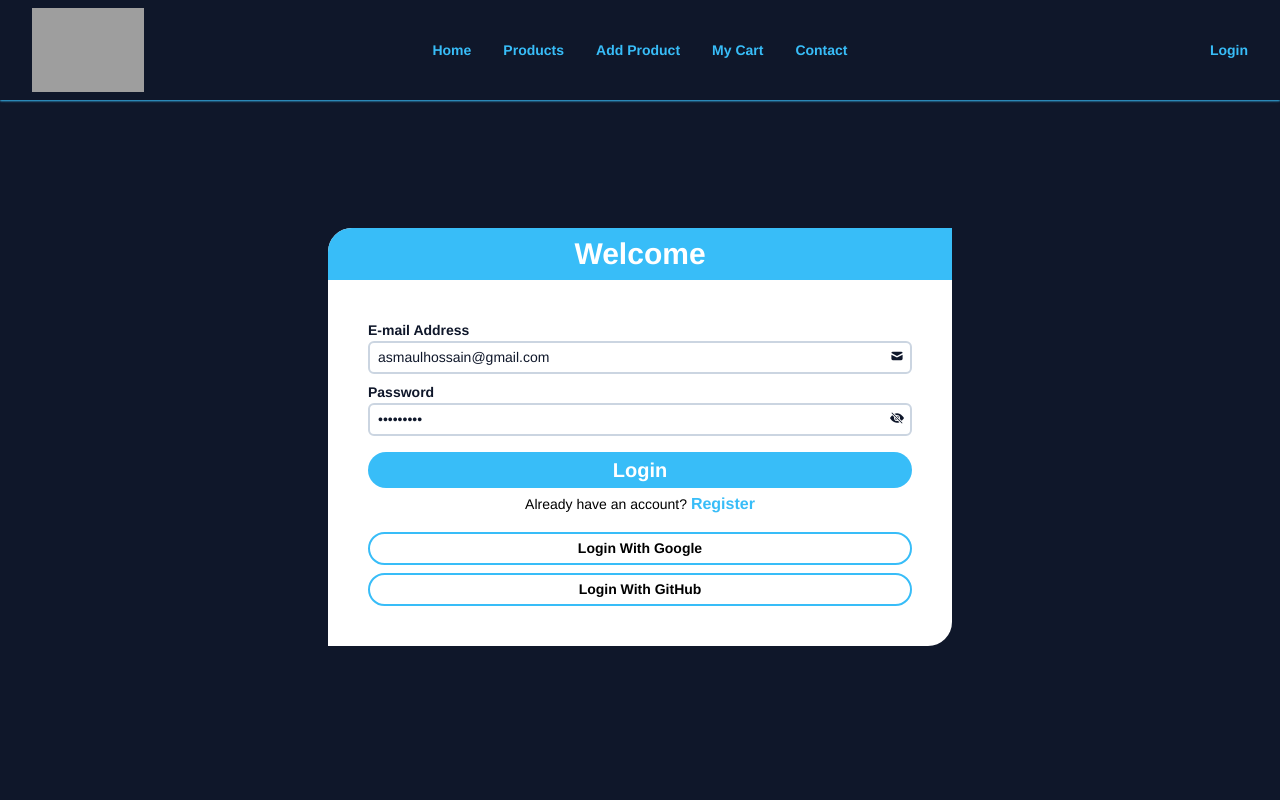
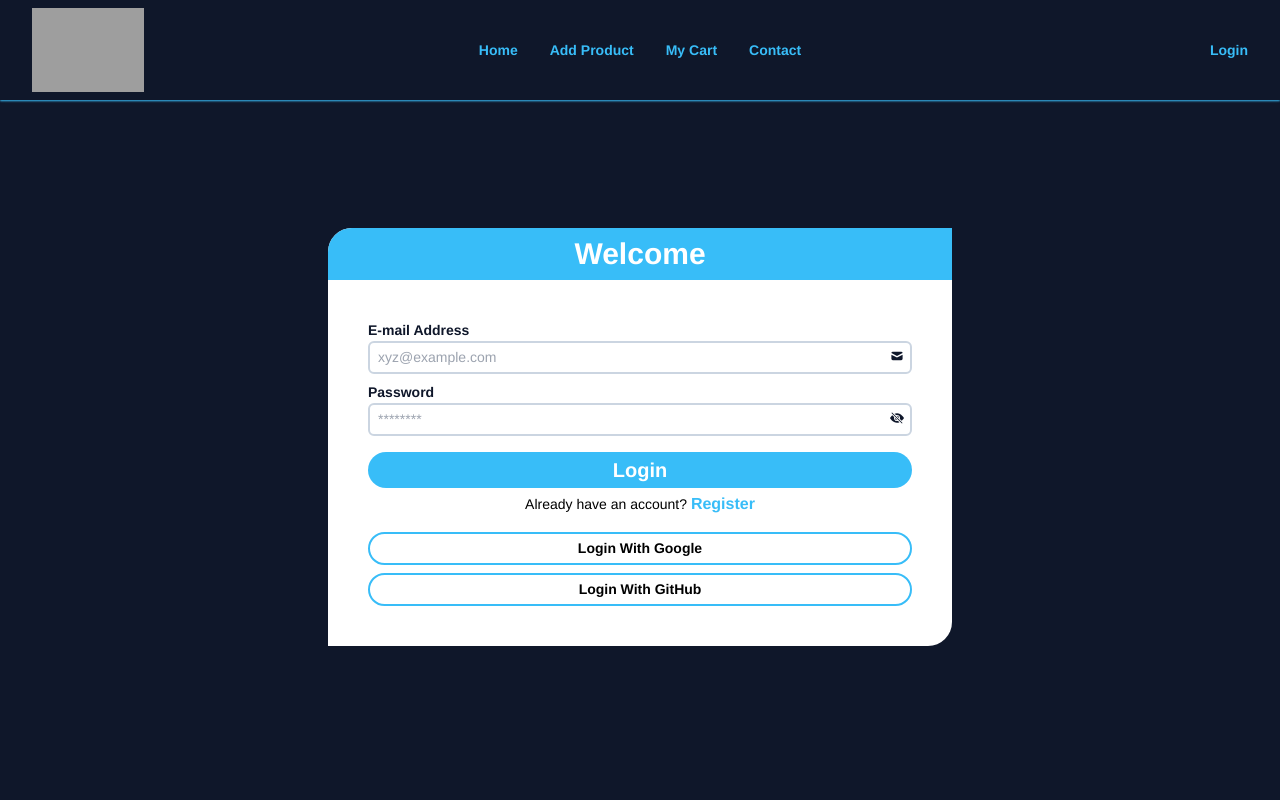
Before and after one commit to asmaulhossain45/Gadget-Point, a React (Vite) app: page /login in a window 1280 px wide. Shown: the top 800 px of the page. Built offline with nearby package versions, Linux system fonts and the light colour scheme; no server answers; grey boxes are pictures that could not be loaded.

Commit message:
add live link and Features

```diff
--- a/src/Components/Navbar.jsx
+++ b/src/Components/Navbar.jsx
@@ -9,9 +9,6 @@ const Navbar = () => {
     <>
       <li>
         <NavLink to="/">Home</NavLink>
-      </li>
-      <li>
-        <NavLink to="/products">Products</NavLink>
       </li>
       <li>
         <NavLink to="/addProduct">Add Product</NavLink>
--- a/src/Pages/Login.jsx
+++ b/src/Pages/Login.jsx
@@ -100,7 +100,6 @@ const Login = () => {
               type="email"
               name="email"
               placeholder="xyz@example.com"
-              defaultValue="asmaulhossain@gmail.com"
               id="2"
             />
           </div>
@@ -126,7 +125,6 @@ const Login = () => {
               type={eyeToggle ? "password" : "text"}
               name="password"
               placeholder="********"
-              defaultValue="789456123"
               id="1"
             />
           </div>
```
Also changed, not shown: 1 other file (tests, documents, lock files or other folders).
